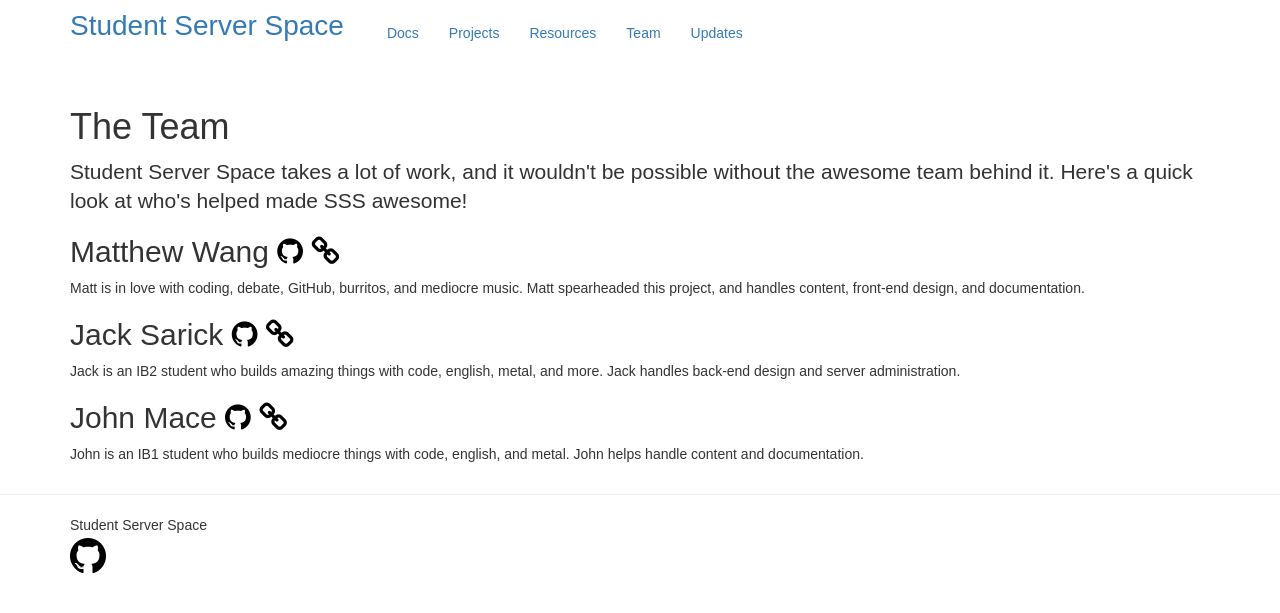
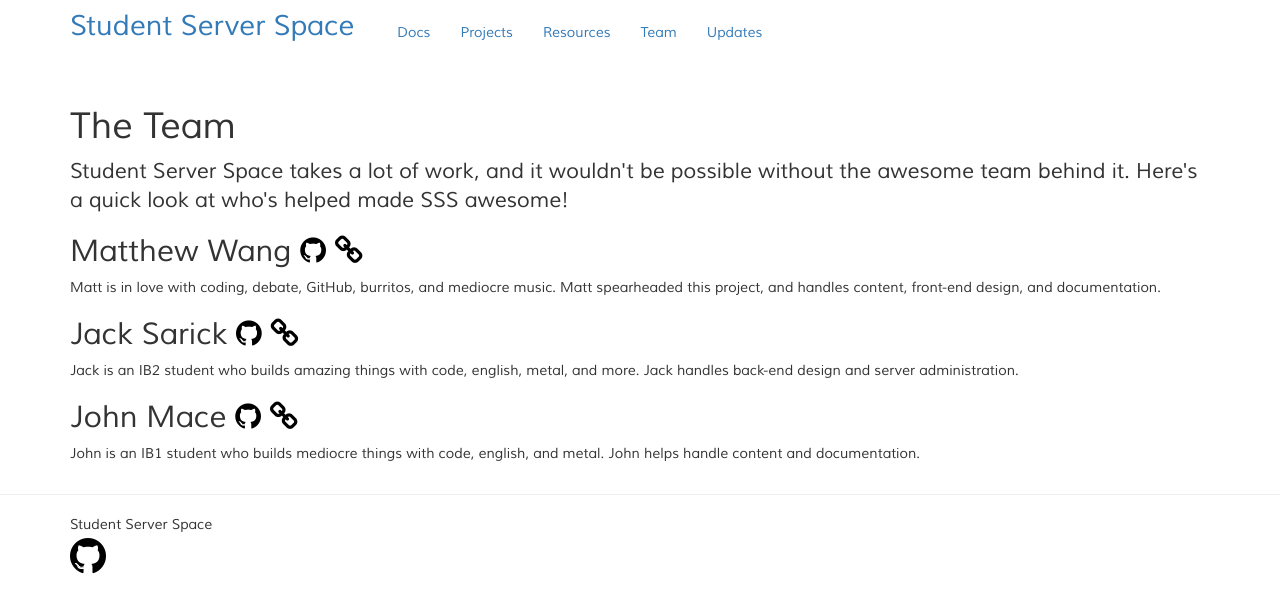
Before and after one commit to mattxwang/sss-website, a Jekyll site: the page built from team.html, in a window 1280 px wide. Shown: the top 613 px of the page. Built offline with Jekyll 4.4.1, drawn with Linux system fonts in a browser that asks for light colours; nearby versions of some CDN libraries; library files that are not in the unit come from our copies.

Commit message:
changes format tags to use truetype

```diff
--- a/css/style.scss
+++ b/css/style.scss
@@ -11,26 +11,26 @@ $background-light: #f5f7f9;
 
 @font-face {
   font-family: 'Muli';
-  src: local('Muli Regular'), local('Muli-Regular'), url('{{site.baseurl}}/fonts/muli/Muli-Regular.ttf') format('ttf');
+  src: local('Muli Regular'), local('Muli-Regular'), url('{{site.baseurl}}/fonts/muli/Muli-Regular.ttf') format('truetype');
 }
 
 @font-face {
   font-family: 'Muli';
   font-style: italic;
-  src: local('Muli Italic'), local('Muli-Italic'),  url('{{site.baseurl}}/fonts/muli/Muli-Italic.ttf') format('ttf');
+  src: local('Muli Italic'), local('Muli-Italic'),  url('{{site.baseurl}}/fonts/muli/Muli-Italic.ttf') format('truetype');
 }
 
 @font-face {
   font-family: 'Muli';
   font-weight: bold;
-  src: local('Muli Bold'), local('Muli-Bold'), url('{{site.baseurl}}/fonts/muli/Muli-Bold.ttf') format('ttf');
+  src: local('Muli Bold'), local('Muli-Bold'), url('{{site.baseurl}}/fonts/muli/Muli-Bold.ttf') format('truetype');
 }
 
 @font-face {
   font-family: 'Muli';
 	font-style: italic;
   font-weight: bold;
-  src: local('Muli Bold'), local('Muli-BoldItalic'), url('{{site.baseurl}}/fonts/muli/Muli-Bold.ttf') format('ttf');
+  src: local('Muli Bold'), local('Muli-BoldItalic'), url('{{site.baseurl}}/fonts/muli/Muli-Bold.ttf') format('truetype');
 }
 
 .muli{
```
